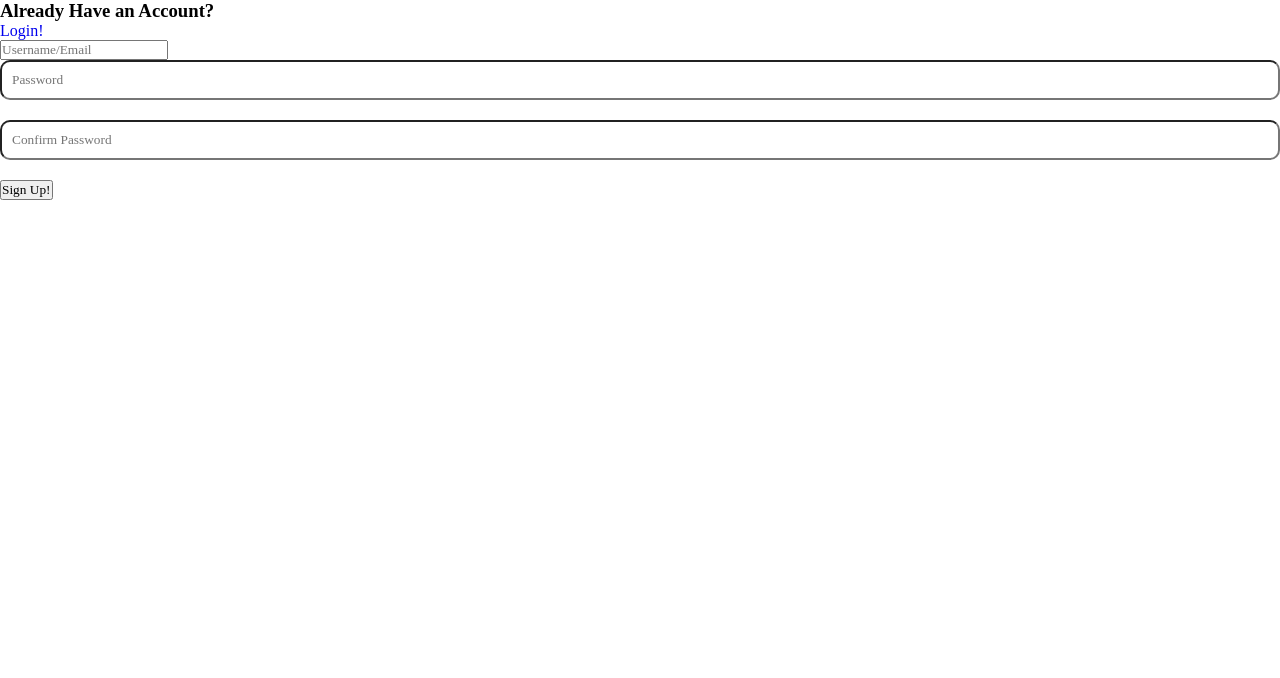
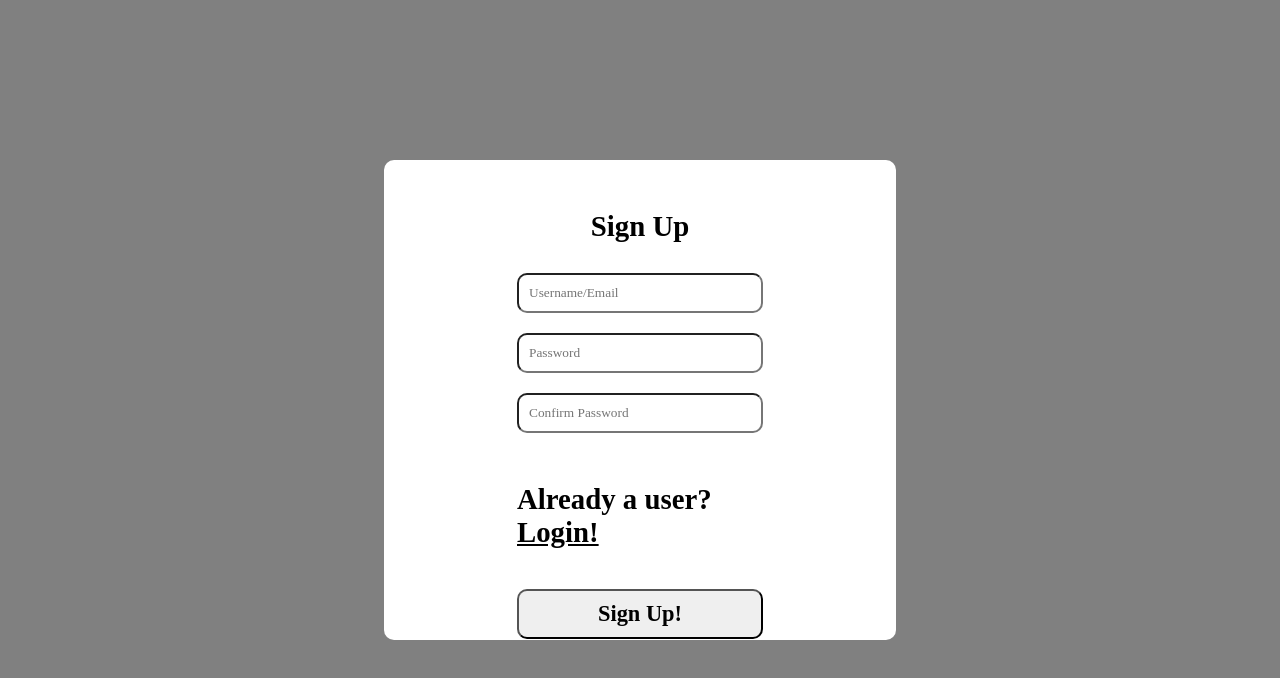
Before and after one commit to TJBaumgartner/Messaging-App, a React app in the folder client/: page /user/create in a window 1280 px wide. Shown: the top 678 px of the page. Built offline with nearby package versions, Linux system fonts and the light colour scheme; the HTML template or start-up script is replaced by a standard one.

Commit message:
signup page styling

```diff
--- a/client/src/App.css
+++ b/client/src/App.css
@@ -24,13 +24,18 @@
     height: 100vh;
     background-color: gray;
 }
+.loginWrapper h1, h3{
+    font-size: 1.8rem;
+}
+
 .loginContainer{
     position: absolute;
     left: 50%;
     top: 50%;
-    transform: translate(-50%, -50%);    width: 40%;
+    transform: translate(-50%, -50%);
+    width: 40%;
     height: 60%;
-    padding: 50px 10px 30px 10px;
+    padding: 50px 10px 10px 10px;
     border-radius: 10px;
     margin: auto;
     display: flex;
@@ -38,14 +43,12 @@
     flex-direction: column;
     background-color: white;
 }
-.loginContainer h1{
-    padding-top: 50px;
-}
 .createAccountLink{
     display: flex;
     flex-direction: column;
     align-items: center;
     font-size: 1.5rem;
+    padding-top: 30px;
 }
 .createAccountLink a{
     color: black;
@@ -53,9 +56,9 @@
 }
 .loginForm{
     width: 50%;
-    margin: auto;
     display: flex;
     flex-direction: column;
+    padding-top: 30px;
 }
 .loginForm label{
     font-size: 1.2rem;
@@ -66,7 +69,7 @@
     font-size: 1.4rem;
     font-weight: 700;
     border-radius: 10px;
-    margin-top: 10px;
+    margin-top: 40px;
 }
 
 .loginForm [type=text], [type=password]{
@@ -75,3 +78,67 @@
     border-radius: 10px;
     margin-bottom: 20px;
 }
+
+/*Sign Up Styling*/
+/*Sign Up Styling*/
+/*Sign Up Styling*/
+
+.signupWrapper{
+    width: 100vw;
+    height: 100vh;
+    background-color: gray;
+}
+.signupWrapper h1, h3{
+    font-size: 1.8rem;
+}
+
+.signupContainer{
+    position: absolute;
+    left: 50%;
+    top: 50%;
+    transform: translate(-50%, -50%);
+    width: 40%;
+    height: 60%;
+    padding: 50px 10px 10px 10px;
+    border-radius: 10px;
+    margin: auto;
+    display: flex;
+    align-items: center;
+    flex-direction: column;
+    background-color: white;
+}
+.createAccountLink{
+    display: flex;
+    flex-direction: column;
+    align-items: center;
+    font-size: 1.5rem;
+    padding-top: 30px;
+}
+.createAccountLink a{
+    color: black;
+    text-decoration: underline;
+}
+.signupForm{
+    width: 50%;
+    display: flex;
+    flex-direction: column;
+    padding-top: 30px;
+}
+.signupForm label{
+    font-size: 1.2rem;
+}
+.signupForm [type=submit]{
+    width: 100%;
+    padding: 10px;
+    font-size: 1.4rem;
+    font-weight: 700;
+    border-radius: 10px;
+    margin-top: 40px;
+}
+
+.signupForm [type=text], [type=password]{
+    width: 100%;
+    padding: 10px;
+    border-radius: 10px;
+    margin-bottom: 20px;
+}
--- a/client/src/components/Login.jsx
+++ b/client/src/components/Login.jsx
@@ -65,12 +65,12 @@ function Login(props) {
                     {passwordError == true || usernameError == true &&
                         <h3>Password or Username is incorrect</h3>
                     }
+                    <div className='createAccountLink'>
+                        <h3>Need An Account? <Link to="/user/create">Sign Up!</Link></h3>
+
+                    </div>
                     <button type='submit'>Login</button>
                 </form>
-                <div className='createAccountLink'>
-                    <h3>Need An Account?</h3>
-                    <Link to="/user/create">Sign Up!</Link>
-                </div>
             </div>
         </div>
     )
--- a/client/src/components/SignUp.jsx
+++ b/client/src/components/SignUp.jsx
@@ -37,15 +37,16 @@ function SignUp() {
     }
 
     return (
-        <div>
-            <div>
-                <h3>Already Have an Account?</h3>
-                <Link to="/login">Login!</Link>
-            </div>
-            <form action="" method='POST' onSubmit={handleSubmit}>
+        <div className='signupWrapper'>
+            <div className='signupContainer'>
+                <h1>Sign Up</h1>
+                <form action="" method='POST' className='signupForm' onSubmit={handleSubmit}>
                     <input type="text" name='text' id="username" value={username} placeholder='Username/Email' onChange={(e) => setUsername(e.target.value)} required></input>
                     <input type="password" name='password' id="password" value={password} placeholder="Password" onChange={(e) => setPassword(e.target.value)} required></input>
                     <input type="password" name='confirmPassword' id="confirmPassword" placeholder="Confirm Password" value={confirmPassword} onChange={(e) => setConfirmPassword(e.target.value)} required></input>
+                    <div className='createAccountLink'>
+                        <h3>Already a user? <Link to="/login">Login!</Link></h3>
+                    </div>
                     <button type='submit'>Sign Up!</button>
                 </form>
                 {matchPassword === false &&
@@ -55,6 +56,7 @@ function SignUp() {
                     <h2>Username is taken</h2>
                 }
             </div>
+        </div>
     )
 }
 
```
Lines whose indentation alone changed are shown as unchanged.
